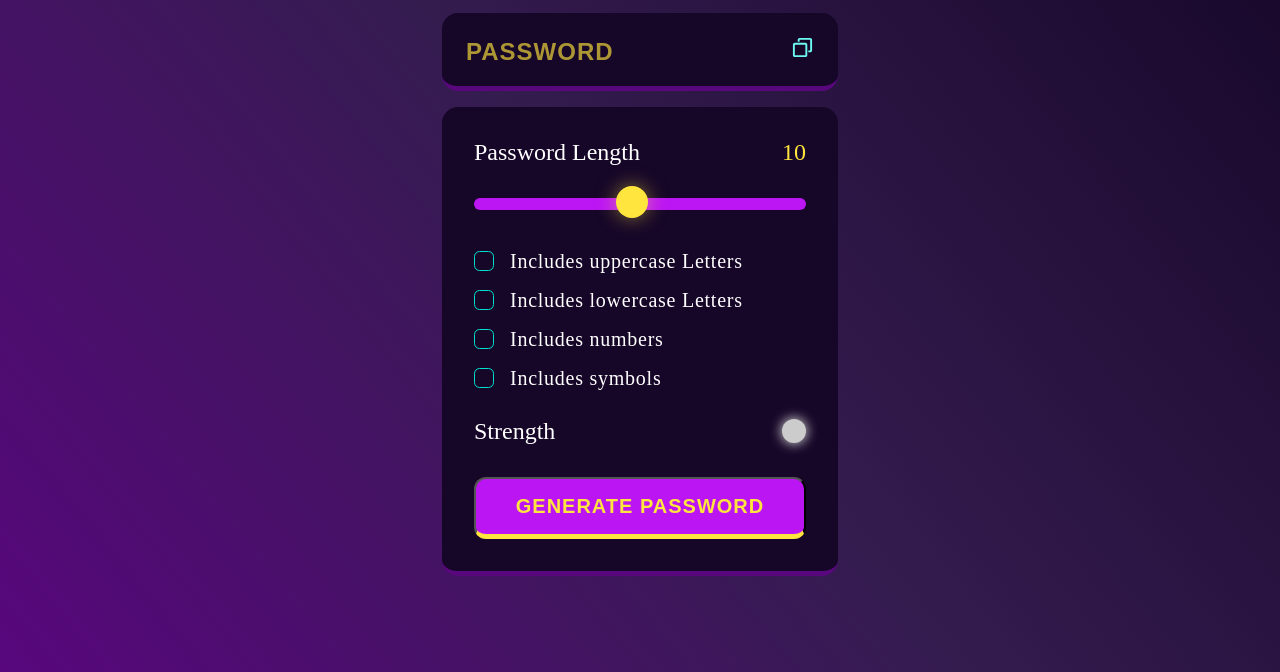
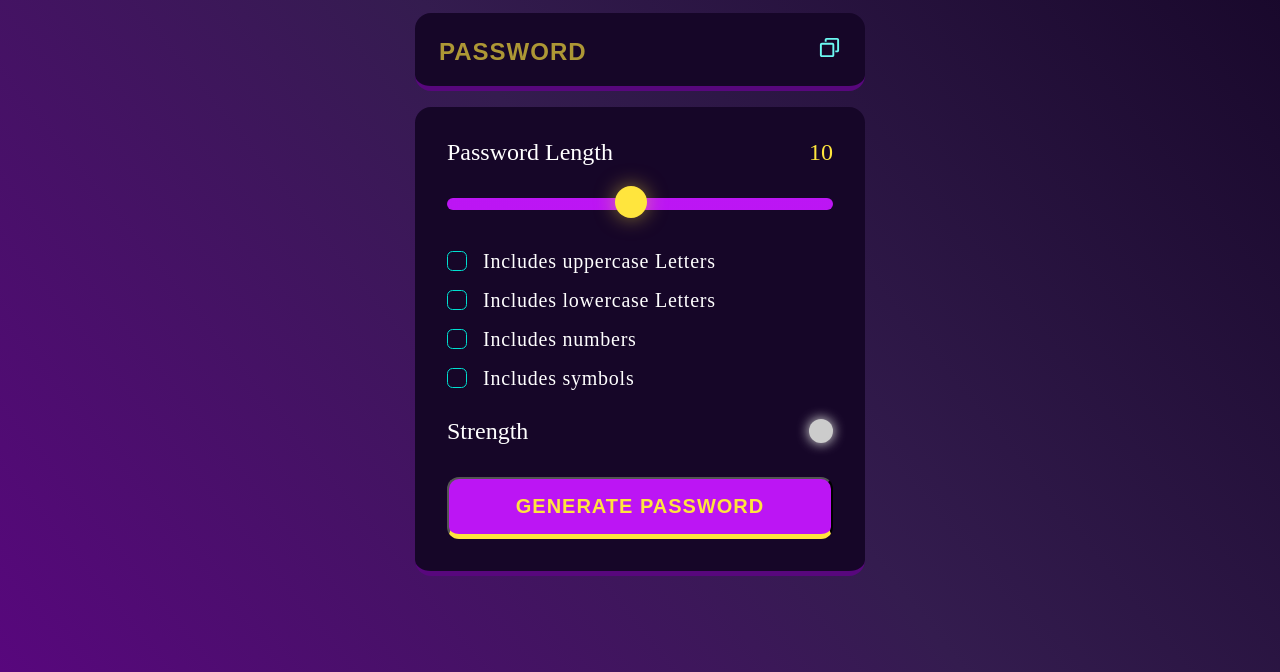
Before and after one commit to yash4224/Password-Generator, a plain HTML site: page index.html in a window 1280 px wide. Shown: the part 128-800 px from the top of the page. Drawn offline with Linux system fonts and the light colour scheme.

Commit message:
second commit

```diff
--- a/style.css
+++ b/style.css
@@ -32,6 +32,10 @@
     align-items: center;
 }
 
+.container{
+    width: 90%;
+    max-width: 450px;
+}
 
 h1 {
     color: var(--pl-white);
```
Also changed, not shown: index.html (line endings or trailing spaces).
